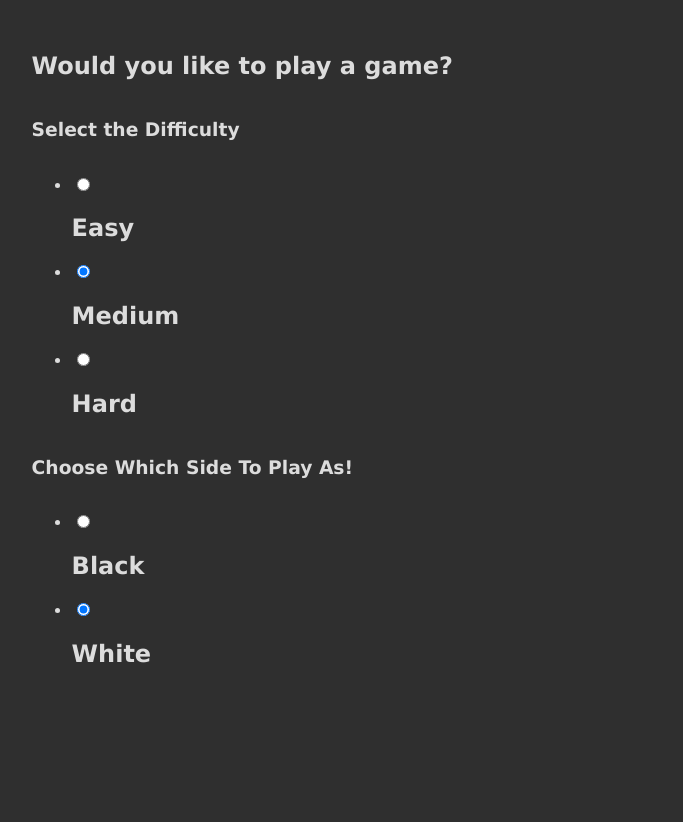
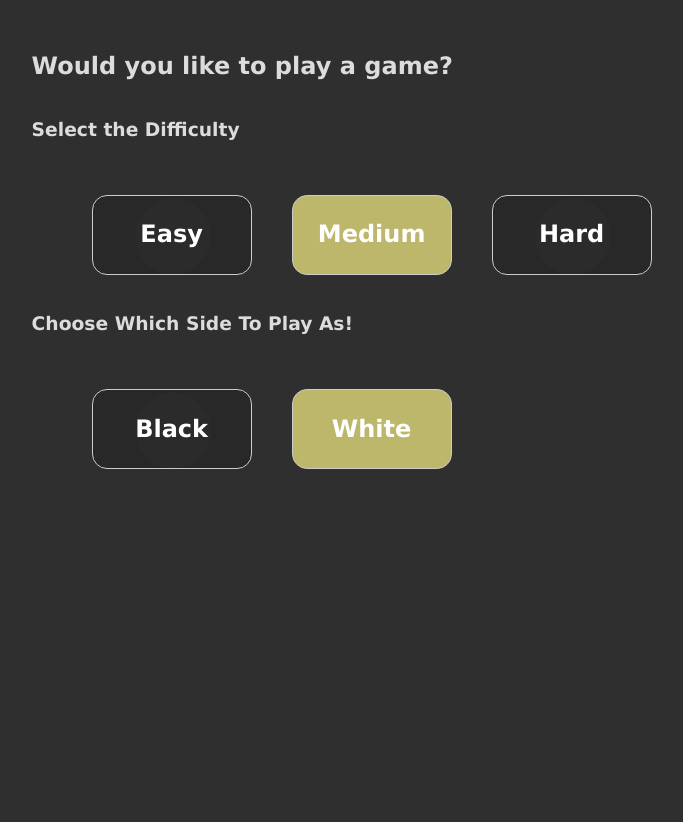
Before and after one commit to CimaglioBM/Chess-Game, a Flask app: template templates/starterPage.html in a window 1280 px wide. Shown: the part 71-893 px from the top of the page, without its empty margins (58-741 px from the left). Run offline with Flask 2, Linux system fonts and the light colour scheme; the template is opened without the code that fills it, so the values that code supplies are empty.

Commit message:
Update home.css

```diff
--- a/static/css/home.css
+++ b/static/css/home.css
@@ -29,23 +29,56 @@ header {
     z-index: 1;
 }
 
+.difficulty {
+    list-style-type: none;
+  }
 
-
-button{
+.difficulty li {
+    float: left;
+    position: relative;
     color: white;
     background-color: #282828;
     border-radius: 1;
     border-color: darkkhaki;
-    width: 100px;
-    height: 75px;
+    width: 160px;
+    height: 80px;
+    margin: 20px;
     border-radius: 15px;
-    margin: 20px;
+    text-align: center;
+}
+
+.difficulty label,
+.difficulty input {
+  display: block;
+  position: absolute;
+  top: 0;
+  left: 0;
+  right: 0;
+  bottom: 0;
+  border-radius: 15px;
 
 }
 
-.button1:hover, .button2:hover, .button3:hover{
-    color: darkkhaki;
+.difficulty input[type="radio"] {
+  opacity: 0.01;
 }
+
+.difficulty input[type="radio"]:checked+label,
+.Checked+label {
+  background: darkkhaki;
+}
+
+.difficulty label {
+  padding: 5px;
+  border: 1px solid #CCC;
+  cursor: pointer;
+}
+
+.difficulty label:hover {
+  background: darkkhaki;
+}
+
+
 
 #header-text, #header-text-responsive{
     margin: 0 10px 0 10px;
```
